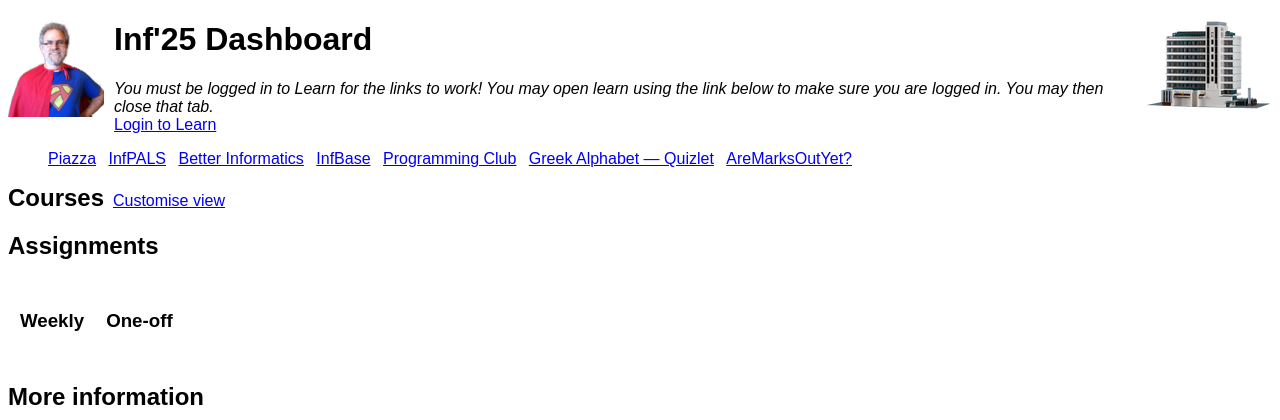
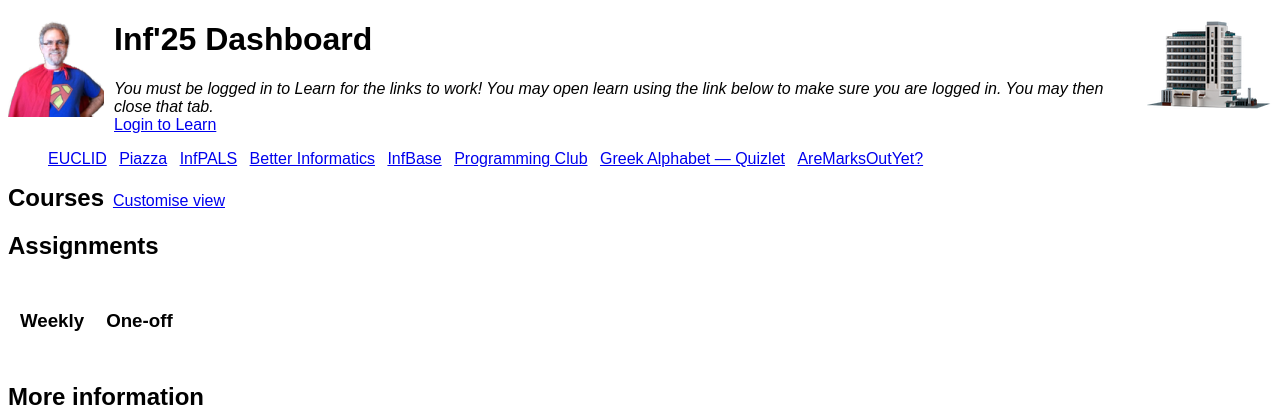
Before and after one commit to oxrush/Inf25, a Flask app: page /?courses=1and2 in a window 1280 px wide. Shown: the top 420 px of the page. Run offline with Flask 2, Linux system fonts and the light colour scheme; data that the repository does not hold is empty; parts of the project's set-up code (start-up, migrations or seed data) failed here and were passed over.

Commit message:
Add EUCLID to top links

```diff
--- a/templates/main.html
+++ b/templates/main.html
@@ -8,6 +8,7 @@
 
 
 <ul class="sideways">
+    <li><a href="https://www.star.euclid.ed.ac.uk/urd/sits.urd/run/siw_sso.token" target="_blank">EUCLID</a></li>
     <li><a href="https://piazza.com/class/" target="_blank">Piazza</a></li>
     <li><a href="https://infpals.github.io/" target="_blank">InfPALS</a></li>
     <li><a href="https://betterinformatics.com/" target="_blank">Better Informatics</a></li>
```
